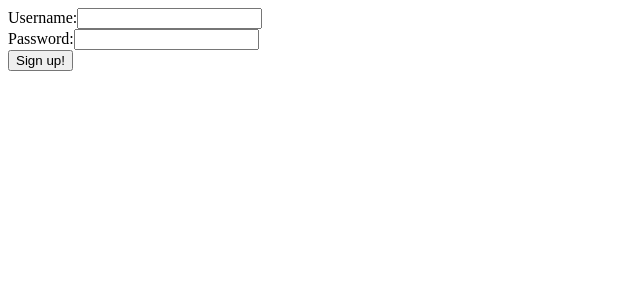
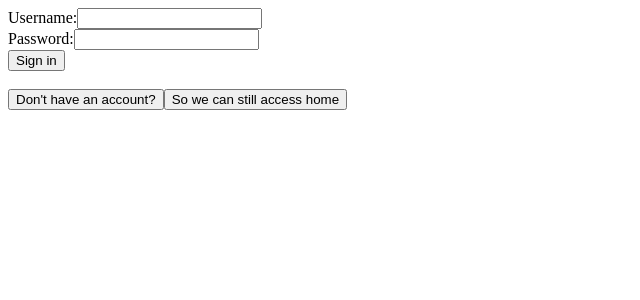
Before and after one commit to Star-Nosed-Mole-Group/Scratch-Project, a React app: page /signin in a window 1280 px wide. Shown: the top 300 px of the page, without its empty margins (0-640 px from the left). Built offline with nearby package versions, Linux system fonts and the light colour scheme.

Commit message:
Routes and links connecting signup and login

```diff
--- a/client/App.jsx
+++ b/client/App.jsx
@@ -10,13 +10,14 @@ import Layout from './components/Layout.jsx'
 function App() {
     return (
         <div>
-        {/* <Routes>
+        <Routes>
           <Route path='/' element={<Layout/>} />
           <Route index element={<SignIn />} />
+          <Route path='/signin' element={<SignIn />} />
           <Route path='/home' element={<HomePage/>}/>
           <Route path='/signup' element={<SignUp/>}/>
-        </Routes > */}
-        <SignUp />
+        </Routes >
+        {/* <SignUp /> */}
         </div>
     )
 }
--- a/client/components/SignIn.jsx
+++ b/client/components/SignIn.jsx
@@ -46,6 +46,15 @@ class SignIn extends React.Component {
                     <br/>
                     <input type="submit" value="Sign in"/>
                 </form>
+                <br/>
+                <div>
+                 <Link to="/signup">
+                    <button>Don't have an account?</button>
+                 </Link>
+                 <Link to="/home">
+                    <button>So we can still access home</button>
+                 </Link>
+                </div>
 
             </div>
         )
--- a/client/components/SignUp.jsx
+++ b/client/components/SignUp.jsx
@@ -60,7 +60,12 @@ class Signup extends React.Component {
                     <br/>
                     <input type="submit" value="Sign up!"/>
                 </form>
-
+              <div>
+                <br/>
+                  <Link to="/signin">
+                     <button>Already have an account?</button>
+                  </Link>
+              </div>
             </div>
         )
     }
--- a/client/index.js
+++ b/client/index.js
@@ -4,5 +4,7 @@ import App from './App';
 import { BrowserRouter as Route } from "react-router-dom";
 
 ReactDOM.render(
-    <App />, document.getElementById('root')
+    <Route>
+        <App />
+    </Route>, document.getElementById('root')
 )
```
